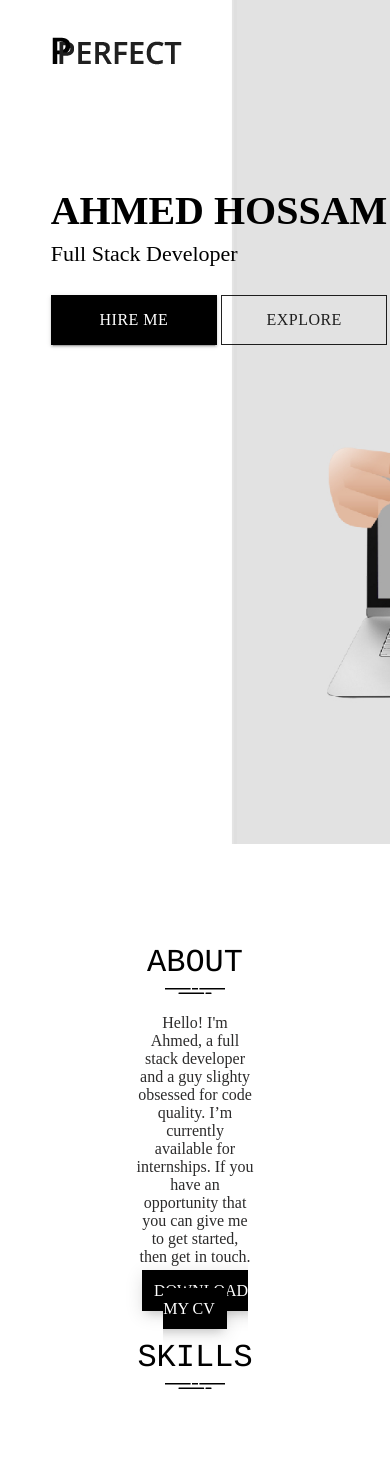
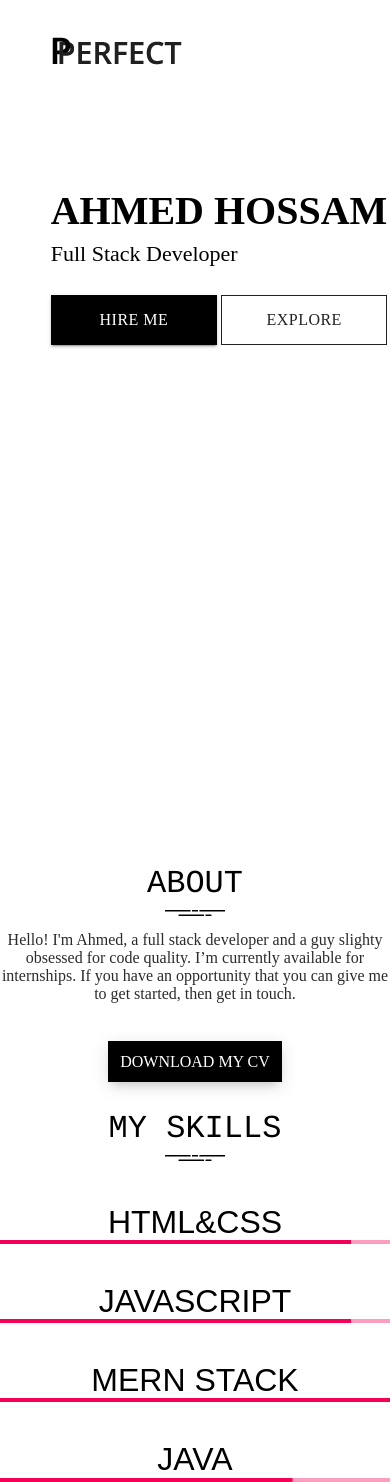
Before and after one commit to ahmedshaker07/Portfolio, a React (Create React App) app: page / in a window 390 px wide. Before the commit the page ends 1393 px from the top, so only its background shows below. Built offline with nearby package versions, Linux system fonts and the light colour scheme.

Commit message:
about section done

```diff
--- a/src/App.css
+++ b/src/App.css
@@ -1,6 +1,9 @@
 html{
     scroll-behavior: smooth;
 }
+                                            /* ?????????????????????????????????????????????????? */
+                                                            /* Welcome Section  */
+                                            /* ?????????????????????????????????????????????????? */
 .mainWS{
     background-image: url( "./assest/img/hero.jpg");
     height: 100vh;
@@ -14,11 +17,6 @@ html{
     align-items: center;
     display: flex;
     margin-top: 11%;
-}
-@media (max-width : 767px){
-    .mainWS .container .div1{
-        margin-top: 30%;
-    }
 }
 
 .div1{
@@ -47,31 +45,46 @@ html{
     text-transform: uppercase;
     color: aquamarine;
 }
+@media (max-width : 500px){
+    .mainWS{
+        background-image: none;
+    }
+    .mainWS .container .div1{
+        margin-top: 30%;
+    }
+}
 
+                                            /* ?????????????????????????????????????????????????? */
+                                                            /* About Section  */
+                                            /* ?????????????????????????????????????????????????? */
 .mainAS{
     margin-top: 100px;
     text-align: center;
     align-items: center;
     margin-left: auto;
     margin-right: auto;
-    width: 30%;
+    /* width: 35%; */
+
 }
-.mainAS h1{
+.mainAS .about h1 ,.mainAS .skills h1{
     font-size: 32px;
     font-weight: 500;
     text-transform: uppercase;
     font-family:'Courier';
-    margin-bottom: -1%;
+    margin-bottom: -.2%;
 }
-.mainAS p{
+.mainAS .about p{
     /* font-size: 32px; */
     font-weight: 300;
     /* text-transform: uppercase; */
     /* font-family:'Futura'; */
-    /* margin-bottom: -1%; */
+    margin: 3%;
     color: #2c2b2b;
+    width: 30%;
+    margin-left: auto;
+    margin-right: auto;
 }
-.mainAS a{
+.mainAS .about a{
     /* font-size: 32px; */
     /* font-weight: 300; */
     text-transform: uppercase;
@@ -83,3 +96,38 @@ html{
     padding: 12px;
     box-shadow:  0 4px 18px 0px rgba(0, 0, 0, 0.12), 0 7px 10px -5px rgba(0, 0, 0, 0.15);
 }
+
+.mainAS .skills h1{
+    margin-top: 10%;
+
+}
+
+.mainAS .skills .progressContainer{
+    margin-top: 7%;
+    display: flex;
+    flex-direction: row;
+    justify-content: space-evenly;
+    width: 100%;
+    margin-left: auto;
+    margin-right: auto;
+}
+.mainAS .skills .progressContainer h1{
+    font-family: sans-serif;
+}
+
+@media (max-width : 500px){
+    .mainAS{
+        margin-top: 0;
+
+
+    }
+    .mainAS .about p{
+        width: 100%;
+        margin-bottom: 50px;
+    }
+    .mainAS .skills .progressContainer{
+        margin-top: 0%;
+        flex-direction: column;
+        justify-content: space-evenly;
+    }
+}
--- a/src/components/about.js
+++ b/src/components/about.js
@@ -1,18 +1,50 @@
 import React from 'react'
 import lines from '../assest/img/lines.svg'
+import LinearProgress from '@material-ui/core/LinearProgress';
 
 export default function About(){
     return(
-        <div id='about'className='mainAS'>
+        <div id='about' className='mainAS'>
+            <div className='about'>
                 <h1>ABOUT</h1>
                 <img src={lines} alt='lines'/>
                 <p>Hello! I'm Ahmed, a full stack developer and a guy slighty obsessed for code quality.
                     I’m currently available for internships.
                     If you have an opportunity that you can give me to get started, then get in touch.
                 </p>
-            <a href="http://www.grad.illinois.edu/sites/default/files/pdfs/cvsamples.pdf" download>Download my cv</a>
-            <h1>Skills</h1>
+                {/* <a href="https://drive.google.com/file/d/1YLpCUuu5Wr8tjfLWEP9cpV6I11H_UtGE/view?usp=sharing" download>Download my cv</a> */}
+                <a href="https://drive.google.com/u/0/uc?id=1YLpCUuu5Wr8tjfLWEP9cpV6I11H_UtGE&export=download" download>Download my cv</a>
+            </div>
+            <div className='skills'>
+                <h1>my Skills</h1>
                 <img src={lines} alt='lines'/>
+                <div className='progressContainer'>
+                    <div>
+                        <h1>
+                            HTML&CSS
+                        </h1>
+                        <LinearProgress variant="determinate" color="secondary" value={90} />
+                    </div>
+                    <div>
+                        <h1>
+                            Javascript
+                        </h1>
+                        <LinearProgress variant="determinate" color="secondary" value={90} />
+                    </div>
+                    <div>
+                        <h1>
+                            MERN Stack
+                        </h1>
+                        <LinearProgress variant="determinate" color="secondary" value={100} />
+                    </div>
+                    <div>
+                        <h1>
+                            Java
+                        </h1>
+                        <LinearProgress variant="determinate" color="secondary" value={75} />
+                    </div>
+                </div>
+            </div>
         </div>
     )
 }
```
Also changed, not shown: 1 other file (tests, documents, lock files or other folders). Lines whose indentation alone changed are shown as unchanged.
